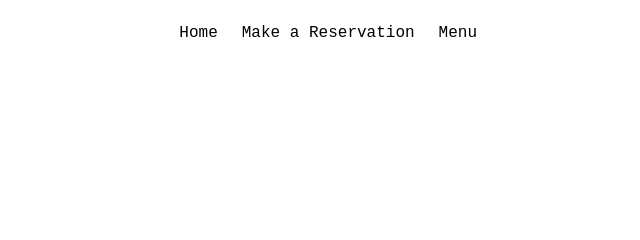
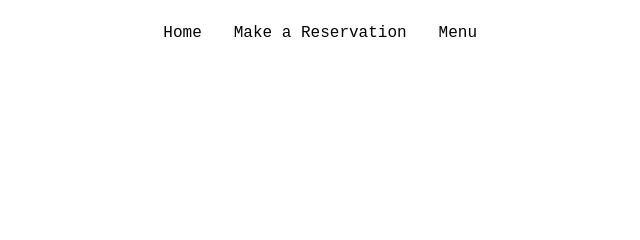
Before and after one commit to dejanpls/lido, a website built with webpack: page src/template.html in a window 1280 px wide. Shown: the top 240 px of the page, 613-1253 px from the left. Built offline with nearby package versions, Linux system fonts and the light colour scheme.

Commit message:
Fix: Tab links width adjustments

```diff
--- a/src/styles/styles.css
+++ b/src/styles/styles.css
@@ -38,7 +38,7 @@ div#menu {/* contains 2 elements (div#log and nav#nav)*/
 nav#nav { /* contains 3 elements (button.btn)*/
     display: flex;
     justify-content: flex-end;
-    gap: 24px;
+    gap: 32px;
 }
 
 /* Logo */
```
